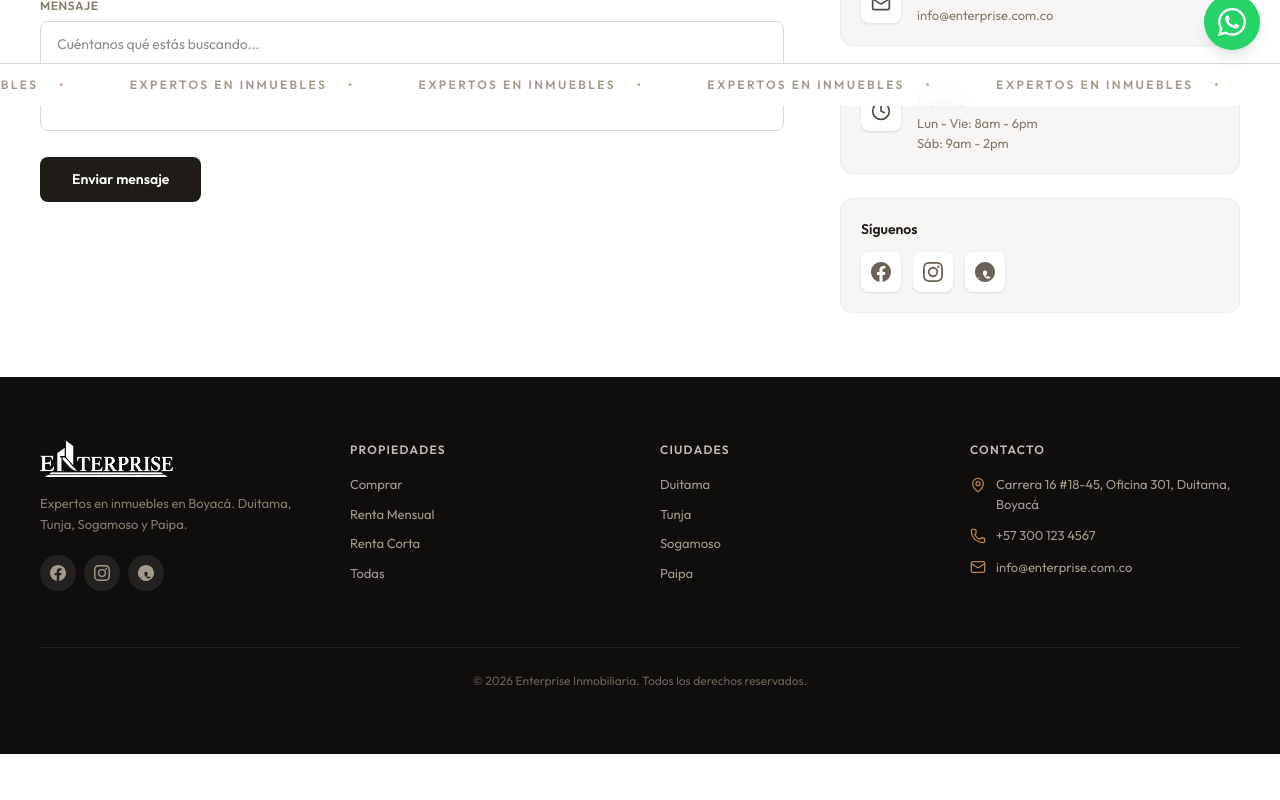
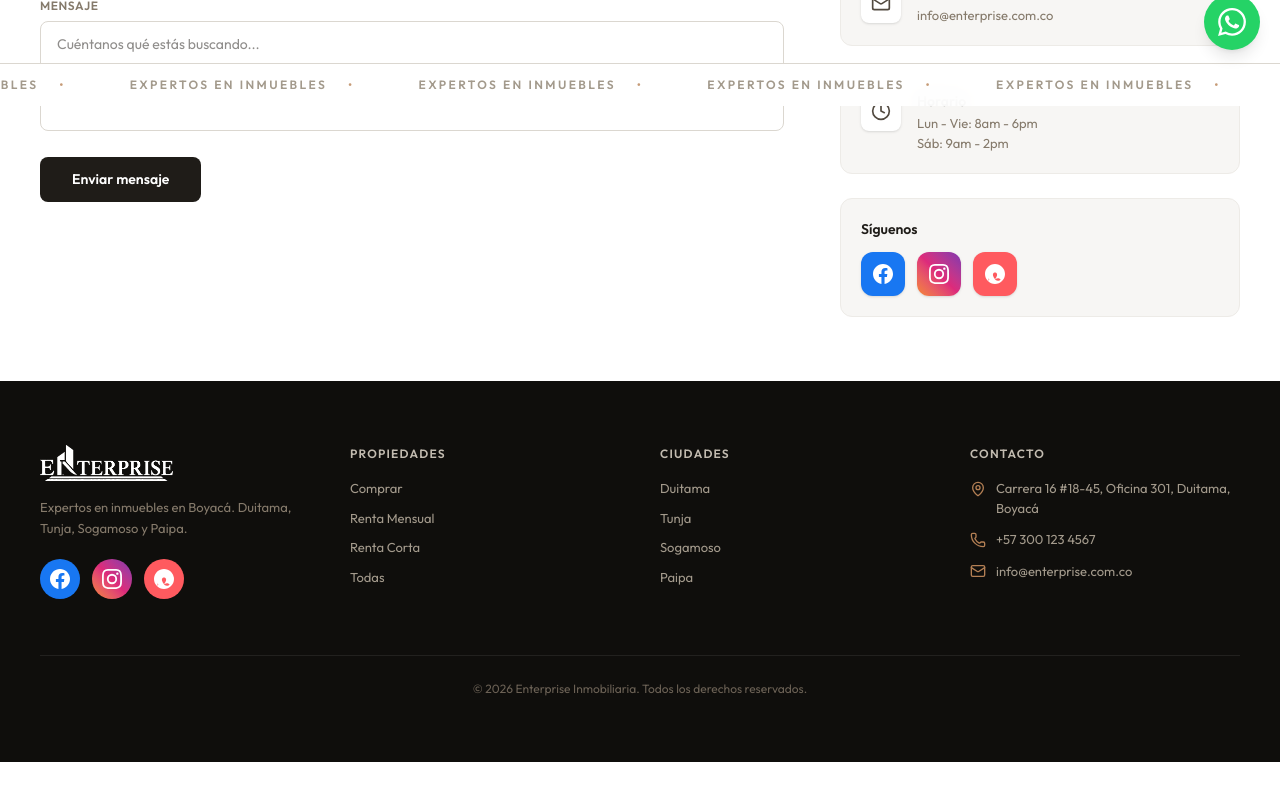
Before and after one commit to gordotechwebsite-dot/ENTERPRISE, a React (Vite) app: page /contacto in a window 1280 px wide. Shown: the part 694-1494 px from the top of the page. Built offline with nearby package versions, Linux system fonts and the light colour scheme.

Commit message:
feat: iconos de redes sociales a todo color (Facebook azul, Instagram gradiente, Airbnb rojo)
Co-Authored-By: loptipdavid@gmail.com <gordotechwebsite@gmail.com>

```diff
--- a/src/components/Footer.tsx
+++ b/src/components/Footer.tsx
@@ -22,16 +22,16 @@ export default function Footer() {
             <p className="mt-4 text-[13px] leading-relaxed text-brand-500">
               Expertos en inmuebles en Boyacá. Duitama, Tunja, Sogamoso y Paipa.
             </p>
-            <div className="mt-5 flex gap-2">
+            <div className="mt-5 flex gap-3">
               {contact.facebook && (
                 <a
                   href={contact.facebook}
                   target="_blank"
                   rel="noopener noreferrer"
                   aria-label="Facebook"
-                  className="flex h-9 w-9 items-center justify-center rounded-full bg-white/8 text-brand-400 transition-colors hover:bg-[#1877F2] hover:text-white"
+                  className="flex h-10 w-10 items-center justify-center rounded-full bg-[#1877F2] text-white transition-opacity hover:opacity-80"
                 >
-                  <FacebookIcon className="h-4 w-4" />
+                  <FacebookIcon className="h-5 w-5" />
                 </a>
               )}
               {contact.instagram && (
@@ -40,9 +40,9 @@ export default function Footer() {
                   target="_blank"
                   rel="noopener noreferrer"
                   aria-label="Instagram"
-                  className="flex h-9 w-9 items-center justify-center rounded-full bg-white/8 text-brand-400 transition-colors hover:bg-[#E4405F] hover:text-white"
+                  className="flex h-10 w-10 items-center justify-center rounded-full bg-gradient-to-tr from-[#F58529] via-[#DD2A7B] to-[#8134AF] text-white transition-opacity hover:opacity-80"
                 >
-                  <InstagramIcon className="h-4 w-4" />
+                  <InstagramIcon className="h-5 w-5" />
                 </a>
               )}
               <a
@@ -50,9 +50,9 @@ export default function Footer() {
                 target="_blank"
                 rel="noopener noreferrer"
                 aria-label="Airbnb"
-                className="flex h-9 w-9 items-center justify-center rounded-full bg-white/8 text-brand-400 transition-colors hover:bg-[#FF5A5F] hover:text-white"
+                className="flex h-10 w-10 items-center justify-center rounded-full bg-[#FF5A5F] text-white transition-opacity hover:opacity-80"
               >
-                <AirbnbIcon className="h-4 w-4" />
+                <AirbnbIcon className="h-5 w-5" />
               </a>
             </div>
           </div>
--- a/src/pages/ContactPage.tsx
+++ b/src/pages/ContactPage.tsx
@@ -154,7 +154,7 @@ export default function ContactPage() {
                     target="_blank"
                     rel="noopener noreferrer"
                     aria-label="Facebook"
-                    className="flex h-10 w-10 items-center justify-center rounded-lg bg-white text-brand-600 shadow-sm transition-colors hover:bg-[#1877F2] hover:text-white"
+                    className="flex h-11 w-11 items-center justify-center rounded-xl bg-[#1877F2] text-white shadow-sm transition-opacity hover:opacity-80"
                   >
                     <FacebookIcon className="h-5 w-5" />
                   </a>
@@ -165,7 +165,7 @@ export default function ContactPage() {
                     target="_blank"
                     rel="noopener noreferrer"
                     aria-label="Instagram"
-                    className="flex h-10 w-10 items-center justify-center rounded-lg bg-white text-brand-600 shadow-sm transition-colors hover:bg-[#E4405F] hover:text-white"
+                    className="flex h-11 w-11 items-center justify-center rounded-xl bg-gradient-to-tr from-[#F58529] via-[#DD2A7B] to-[#8134AF] text-white shadow-sm transition-opacity hover:opacity-80"
                   >
                     <InstagramIcon className="h-5 w-5" />
                   </a>
@@ -175,7 +175,7 @@ export default function ContactPage() {
                   target="_blank"
                   rel="noopener noreferrer"
                   aria-label="Airbnb"
-                  className="flex h-10 w-10 items-center justify-center rounded-lg bg-white text-brand-600 shadow-sm transition-colors hover:bg-[#FF5A5F] hover:text-white"
+                  className="flex h-11 w-11 items-center justify-center rounded-xl bg-[#FF5A5F] text-white shadow-sm transition-opacity hover:opacity-80"
                 >
                   <AirbnbIcon className="h-5 w-5" />
                 </a>
```
